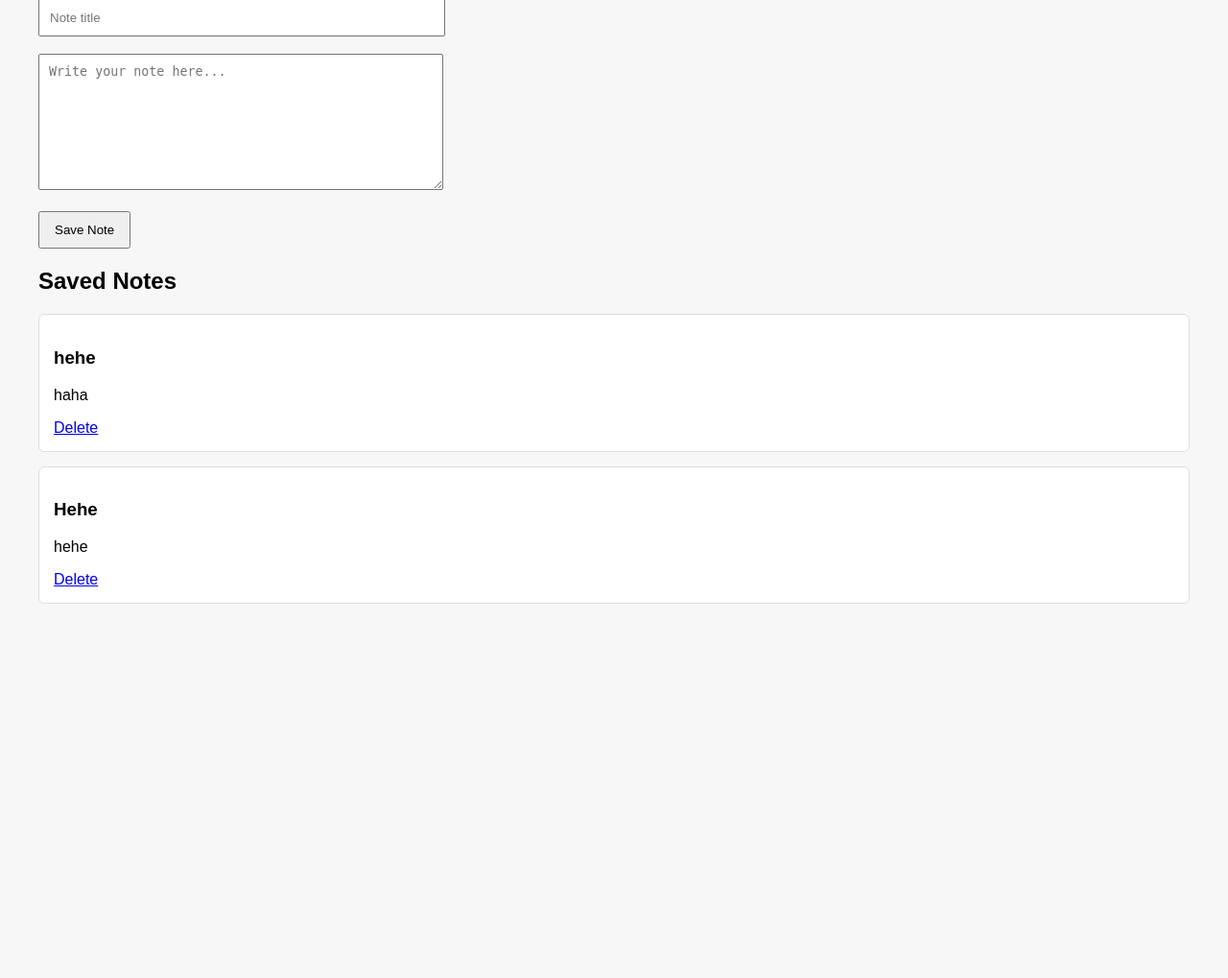
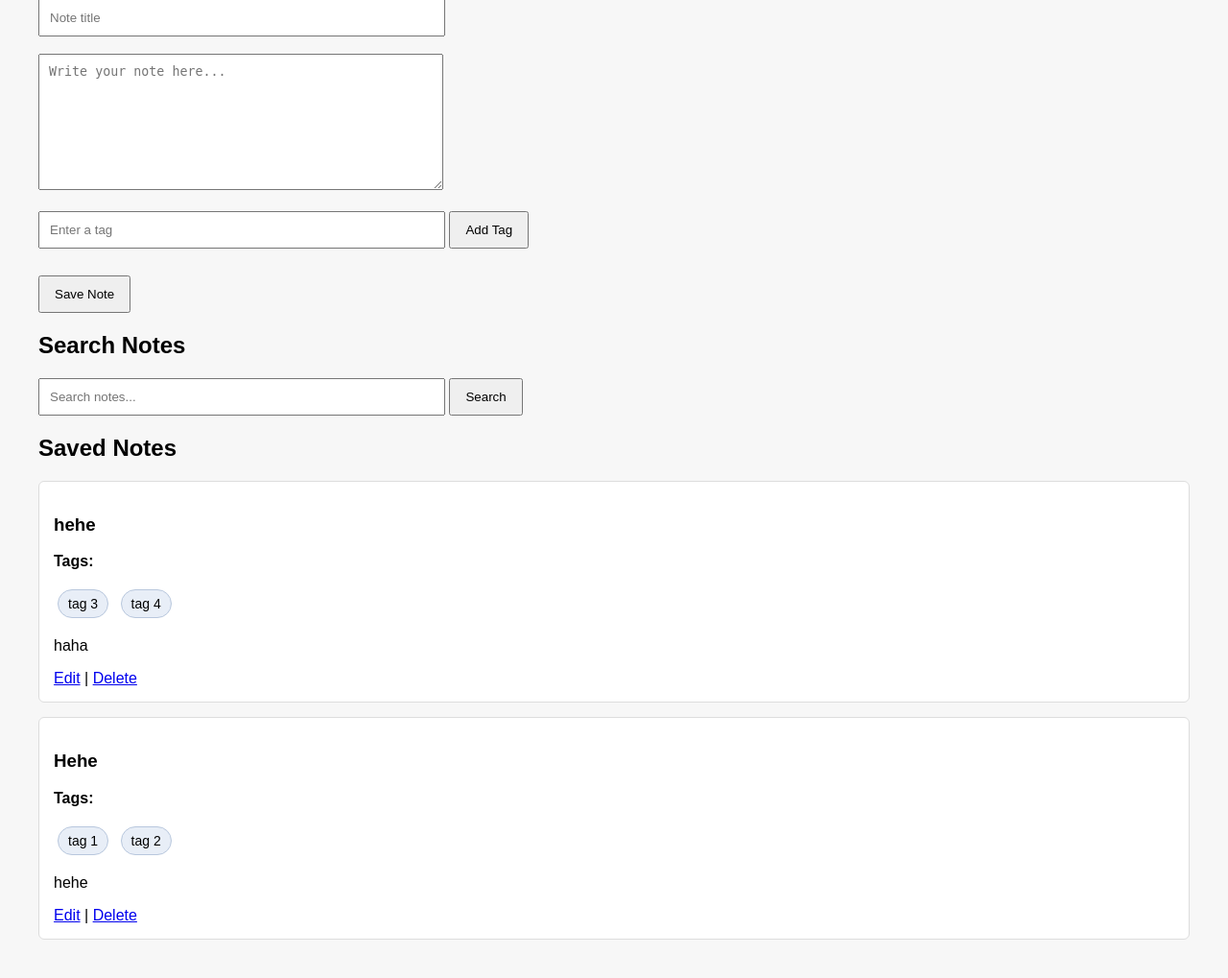
Before and after one commit to spolkampalli/AstraNotes, a Flask app: page / in a window 1280 px wide. Shown: the part 185-1204 px from the top of the page at 96% size. Before the commit the page ends 814 px from the top, so only its background shows below. Run offline with Flask 3, Linux system fonts and the light colour scheme; data comes from the database, SQL or seed files in the repository; both versions use the stored data as it was after the commit.

Commit message:
Add tag chip system

```diff
--- a/src/app.py
+++ b/src/app.py
@@ -19,7 +19,8 @@ def init_db():
         CREATE TABLE IF NOT EXISTS notes (
             id INTEGER PRIMARY KEY AUTOINCREMENT,
             title TEXT NOT NULL,
-            content TEXT NOT NULL
+            content TEXT NOT NULL,
+            tags TEXT
         )
     """)
 
@@ -27,27 +28,65 @@ def init_db():
     conn.close()
 
 
+def add_missing_columns():
+    conn = get_db_connection()
+
+    try:
+        conn.execute("ALTER TABLE notes ADD COLUMN tags TEXT")
+        conn.commit()
+    except sqlite3.OperationalError:
+        pass
+
+    conn.close()
+
+
 @app.route("/")
 def home():
+    search_query = request.args.get("search", "")
+
     conn = get_db_connection()
-    notes = conn.execute(
-        "SELECT * FROM notes ORDER BY id DESC"
-    ).fetchall()
+
+    if search_query:
+        notes = conn.execute(
+            """
+            SELECT *
+            FROM notes
+            WHERE title LIKE ?
+            OR content LIKE ?
+            OR tags LIKE ?
+            ORDER BY id DESC
+            """,
+            (
+                f"%{search_query}%",
+                f"%{search_query}%",
+                f"%{search_query}%"
+            )
+        ).fetchall()
+    else:
+        notes = conn.execute(
+            "SELECT * FROM notes ORDER BY id DESC"
+        ).fetchall()
+
     conn.close()
 
-    return render_template("index.html", notes=notes)
+    return render_template(
+        "index.html",
+        notes=notes,
+        search_query=search_query
+    )
 
 
 @app.route("/add", methods=["POST"])
 def add_note():
     title = request.form["title"]
     content = request.form["content"]
+    tags = request.form.get("tags", "")
 
     conn = get_db_connection()
 
     conn.execute(
-        "INSERT INTO notes (title, content) VALUES (?, ?)",
-        (title, content)
+        "INSERT INTO notes (title, content, tags) VALUES (?, ?, ?)",
+        (title, content, tags)
     )
 
     conn.commit()
@@ -58,7 +97,6 @@ def add_note():
 
 @app.route("/delete/<int:note_id>")
 def delete_note(note_id):
-
     conn = get_db_connection()
 
     conn.execute(
@@ -72,6 +110,43 @@ def delete_note(note_id):
     return redirect("/")
 
 
+@app.route("/edit/<int:note_id>", methods=["GET", "POST"])
+def edit_note(note_id):
+    conn = get_db_connection()
+
+    if request.method == "POST":
+        title = request.form["title"]
+        content = request.form["content"]
+        tags = request.form.get("tags", "")
+
+        conn.execute(
+            """
+            UPDATE notes
+            SET title = ?, content = ?, tags = ?
+            WHERE id = ?
+            """,
+            (title, content, tags, note_id)
+        )
+
+        conn.commit()
+        conn.close()
+
+        return redirect("/")
+
+    note = conn.execute(
+        "SELECT * FROM notes WHERE id = ?",
+        (note_id,)
+    ).fetchone()
+
+    conn.close()
+
+    return render_template(
+        "edit.html",
+        note=note
+    )
+
+
 if __name__ == "__main__":
     init_db()
+    add_missing_columns()
     app.run(debug=True)
--- a/src/static/style.css
+++ b/src/static/style.css
@@ -8,7 +8,8 @@ h1 {
     color: #2c3e50;
 }
 
-input, textarea {
+input,
+textarea {
     width: 400px;
     padding: 10px;
 }
@@ -29,3 +30,29 @@ button {
     border-radius: 6px;
     border: 1px solid #ddd;
 }
+
+.tag-entry {
+    margin-bottom: 10px;
+}
+
+#tagContainer {
+    margin: 10px 0;
+}
+
+.tag-chip {
+    display: inline-block;
+    background-color: #e8eef7;
+    border: 1px solid #b8c7dd;
+    border-radius: 16px;
+    padding: 6px 10px;
+    margin: 4px;
+    font-size: 14px;
+}
+
+.tag-chip button {
+    margin-left: 6px;
+    border: none;
+    background: none;
+    cursor: pointer;
+    font-weight: bold;
+}
--- a/src/templates/index.html
+++ b/src/templates/index.html
@@ -1,9 +1,48 @@
 <!DOCTYPE html>
 <html>
+
 <head>
     <title>AstraNotes</title>
     <link rel="stylesheet" href="{{ url_for('static', filename='style.css') }}">
 </head>
+
+<script>
+    let tags = [];
+
+    function addTag() {
+        const input = document.getElementById("tagInput");
+        const tag = input.value.trim();
+
+        if (tag && !tags.includes(tag)) {
+            tags.push(tag);
+            updateTags();
+        }
+
+        input.value = "";
+    }
+
+    function removeTag(tag) {
+        tags = tags.filter(t => t !== tag);
+        updateTags();
+    }
+
+    function updateTags() {
+        const container = document.getElementById("tagContainer");
+        const hidden = document.getElementById("tagsHidden");
+
+        container.innerHTML = "";
+
+        tags.forEach(tag => {
+            const tagElement = document.createElement("span");
+            tagElement.className = "tag-chip";
+            tagElement.innerHTML = `${tag} <button type="button" onclick="removeTag('${tag}')">x</button>`;
+            container.appendChild(tagElement);
+        });
+
+        hidden.value = tags.join(",");
+    }
+</script>
+
 <body>
 
     <h1>AstraNotes</h1>
@@ -13,27 +52,65 @@
 
     <form action="/add" method="POST">
         <input type="text" name="title" placeholder="Note title" required>
+
         <br><br>
+
         <textarea name="content" placeholder="Write your note here..." required></textarea>
+
         <br><br>
+
+        <div class="tag-entry">
+            <input type="text" id="tagInput" placeholder="Enter a tag">
+            <button type="button" onclick="addTag()">Add Tag</button>
+        </div>
+
+        <div id="tagContainer"></div>
+
+        <input type="hidden" name="tags" id="tagsHidden">
+
+        <br>
+
         <button type="submit">Save Note</button>
+    </form>
+
+    <h2>Search Notes</h2>
+
+    <form method="GET" action="/">
+        <input type="text" name="search" placeholder="Search notes..." value="{{ search_query }}">
+
+        <button type="submit">Search</button>
     </form>
 
     <h2>Saved Notes</h2>
 
     {% for note in notes %}
-        <div class="note">
-            <h3>{{ note["title"] }}</h3>
+    <div class="note">
+        <h3>{{ note["title"] }}</h3>
 
-            <p>{{ note["content"] }}</p>
+        {% if note["tags"] %}
+        <p><strong>Tags:</strong></p>
 
-            <a href="{{ url_for('delete_note', note_id=note['id']) }}">
-                Delete
-            </a>
-        </div>
+        {% if note["tags"] %}
+        {% for tag in note["tags"].split(",") %}
+        <span class="tag-chip">{{ tag }}</span>
+        {% endfor %}
+        {% else %}
+        <p>No tags</p>
+        {% endif %}
+        {% endif %}
+
+        <p>{{ note["content"] }}</p>
+
+        <a href="{{ url_for('edit_note', note_id=note['id']) }}">Edit</a>
+
+        |
+
+        <a href="{{ url_for('delete_note', note_id=note['id']) }}">Delete</a>
+    </div>
     {% else %}
-        <p>No notes yet.</p>
+    <p>No notes yet.</p>
     {% endfor %}
 
 </body>
+
 </html>
```
Also changed, not shown: src/templates/edit.html (added, +35 -0 lines), astranotes.db.
